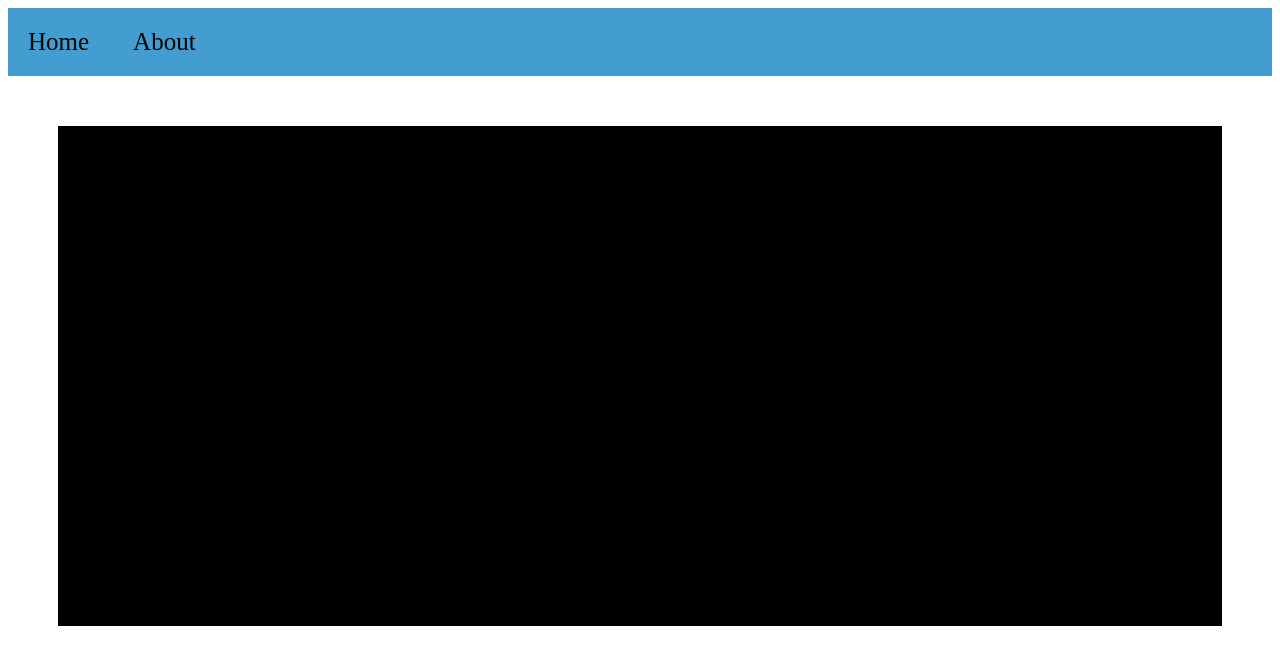
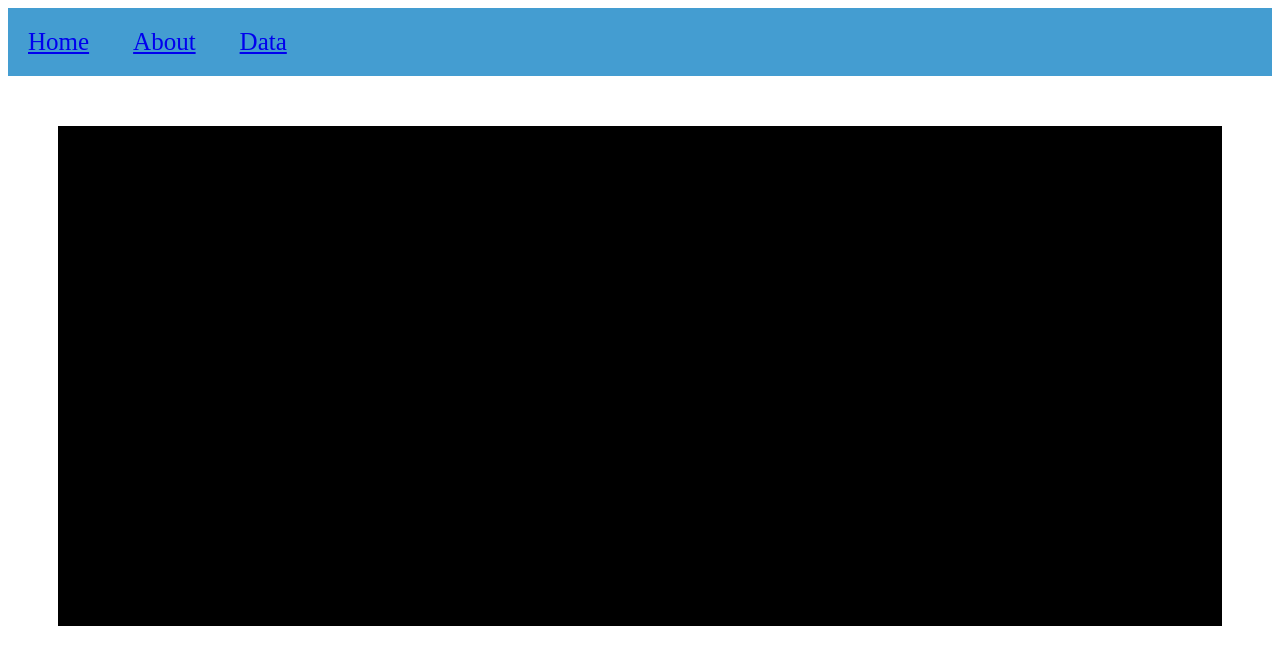
Before and after one commit to RyanDeivert555/AWS-Inrix-Hackathon-2024, a website built with Vite: page list_view.html in a window 1280 px wide. Built offline with nearby package versions, Linux system fonts and the light colour scheme.

Commit message:
updated data page to have nav bar

```diff
--- a/list_view.html
+++ b/list_view.html
@@ -12,10 +12,20 @@
     <body>
         <div id="nav_bar">
             <div id="nav_element">
-                Home
+                <a href = index.html>
+                    Home
+                </a>
             </div>
             <div id="nav_element">
-                About
+                <a href = about.html>
+                    About
+                </a>
+            </div>
+
+            <div id = "nav_element">
+                <a href = "list_view.html">
+                    Data
+                </a>
             </div>
         </div>
         <div id="box">
```
